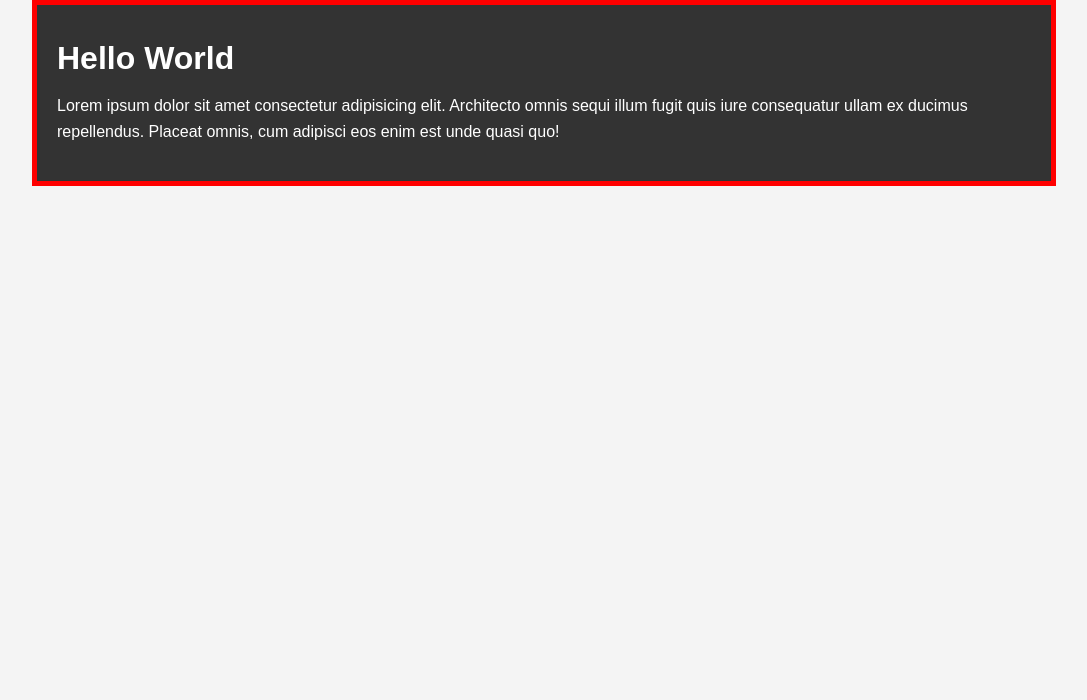
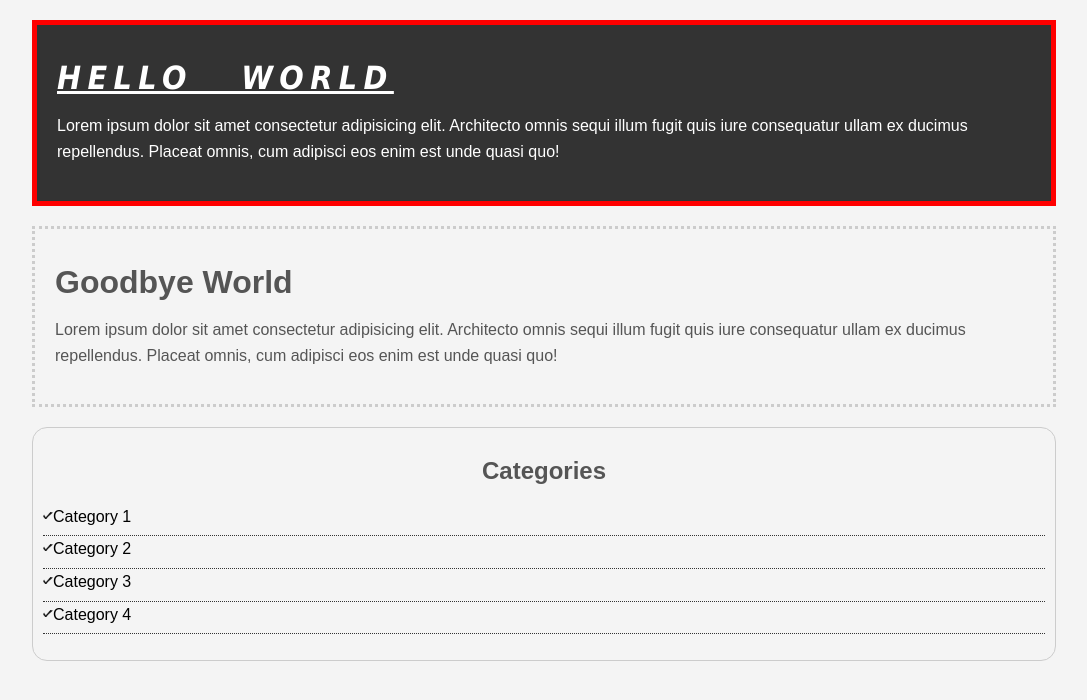
Before and after one commit to JamesLakin247/css-course, a plain HTML site: page index.html in a window 1280 px wide. Shown: the whole page, without its empty margins (96-1183 px from the left). Drawn offline with Linux system fonts and the light colour scheme.

Commit message:
added images folder

```diff
--- a/css/style.css
+++ b/css/style.css
@@ -13,6 +13,23 @@ body {
     font: normal 16px Arial, Helvetica, sans-serif;*/
     line-height: 1.6em;
     margin: 0;
+}
+
+a {
+    text-decoration: none;
+    color: #000;
+}
+
+a:hover {
+    color: red;
+}
+
+a:active {
+    color: green;
+}
+
+a:visited {
+    color: #000;
 }
 
 .container {
@@ -36,4 +53,55 @@ body {
     border: 5px red solid;
 
     padding: 20px;
+
+    margin-top: 20px;
+    margin: 20px 0;
 }
+
+.box-1 h1 {
+    font-family: Tahoma;
+    font-weight: 800;
+    font-style: italic;
+    text-decoration: underline;
+    text-transform: uppercase;
+    letter-spacing: 0.2em;
+    word-spacing: 1em;
+}
+
+.box-2 {
+    border: 3px #ccc dotted;
+    padding: 20px;
+    margin: 20px 0;
+}
+
+.categories {
+    border: 1px #ccc solid;
+    padding: 10px;
+    border-radius: 15px;
+}
+
+.categories h2 {
+    text-align: center;
+}
+
+.categories ul {
+    padding: 0;
+    list-style: none;
+}
+
+.categories li {
+    padding-bottom: 6px;
+    border-bottom: 1px #333 dotted;
+    /*list-style-image: url('../images/check.png')*/
+}
+
+.categories li::before {
+        content: '';
+        display: inline-block;
+        height: 10px;
+        width: 10px;
+        background-image: url('../images/check.png');
+        /*size contain and no repeat are important*/
+        background-size: contain;
+        background-repeat: no-repeat;
+      }
--- a/index.html
+++ b/index.html
@@ -13,6 +13,19 @@
             <h1>Hello World</h1>
             <p>Lorem ipsum dolor sit amet consectetur adipisicing elit. Architecto omnis sequi illum fugit quis iure consequatur ullam ex ducimus repellendus. Placeat omnis, cum adipisci eos enim est unde quasi quo!</p>
         </div>
+        <div class="box-2">
+            <h1>Goodbye World</h1>
+            <p>Lorem ipsum dolor sit amet consectetur adipisicing elit. Architecto omnis sequi illum fugit quis iure consequatur ullam ex ducimus repellendus. Placeat omnis, cum adipisci eos enim est unde quasi quo!</p>
+        </div>
+        <div class="categories">
+            <h2>Categories</h2>
+            <ul>
+                <li><a href="#">Category 1</a></li>
+                <li><a href="#">Category 2</a></li>
+                <li><a href="#">Category 3</a></li>
+                <li><a href="#">Category 4</a></li>
+            </ul>
+        </div>
     </div>
 </body>
 </html>
```
Also changed, not shown: images/check.png (added).
